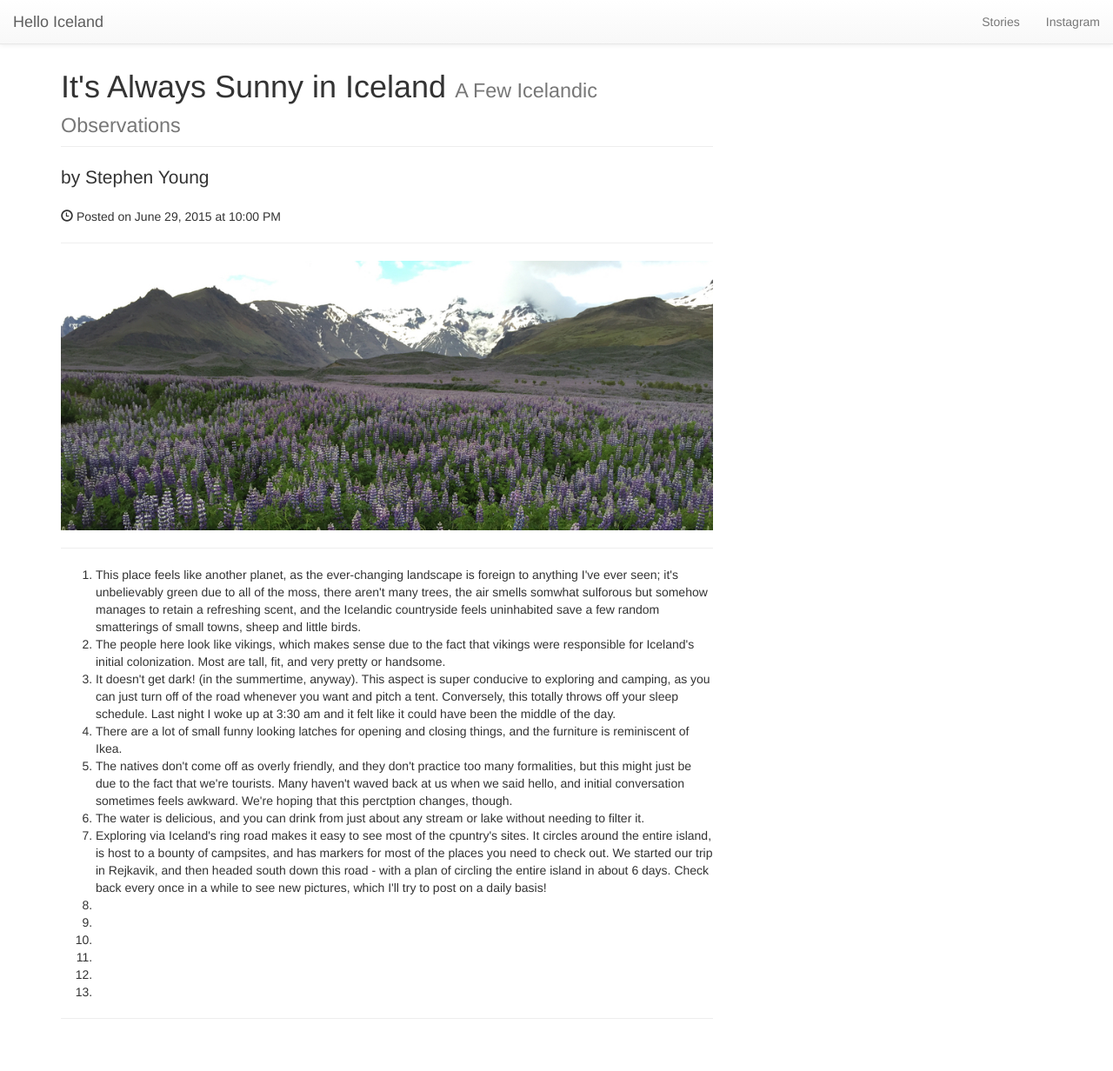
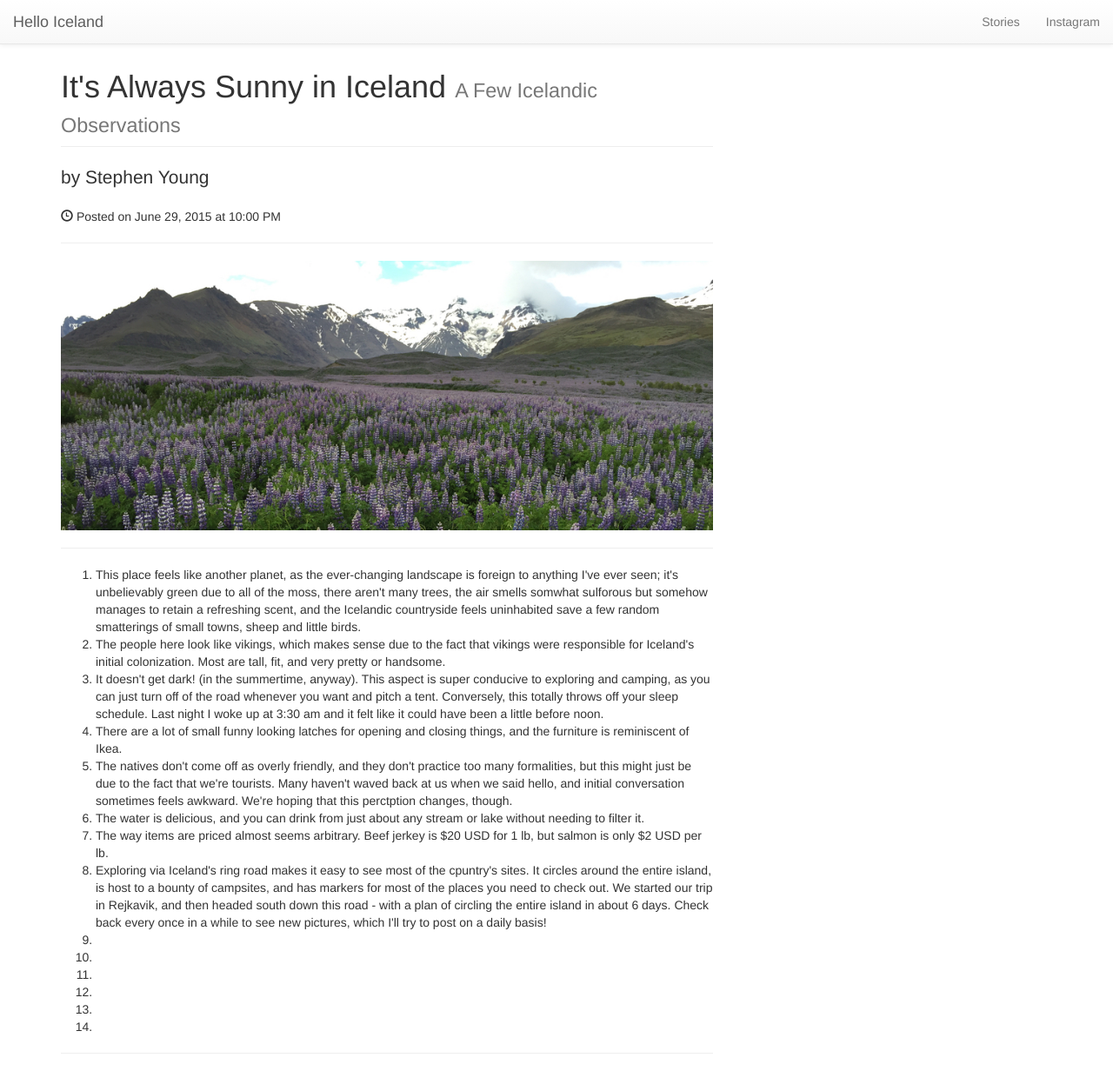
Before and after one commit to StephenJayYoung/Iceland, a Jekyll site: the page stories.html, which Jekyll copies as it is, in a window 1280 px wide and 1232 px high. Shown: the whole window at 87% size. Built offline with Jekyll 4.4.1, drawn with Linux system fonts in a browser that asks for light colours; nearby versions of some CDN libraries; Markdown is read by kramdown in place of the engine named in the settings.

Commit message:
edits to stories page

```diff
--- a/stories.html
+++ b/stories.html
@@ -79,11 +79,12 @@
                     <ol>
                         <li>This place feels like another planet, as the ever-changing landscape is foreign to anything I've ever seen; it's unbelievably green due to all of the moss, there aren't many trees, the air smells somwhat sulforous but somehow manages to retain a refreshing scent, and the Icelandic countryside feels uninhabited save a few random smatterings of small towns, sheep and little birds.</li>
                         <li>The people here look like vikings, which makes sense due to the fact that vikings were responsible for Iceland's initial colonization. Most are tall, fit, and very pretty or handsome.</li>
-                        <li>It doesn't get dark! (in the summertime, anyway). This aspect is super conducive to exploring and camping, as you can just turn off of the road whenever you want and pitch a tent. Conversely, this totally throws off your sleep schedule. Last night I woke up at 3:30 am and it felt like it could have been the middle of the day. </li>
+                        <li>It doesn't get dark! (in the summertime, anyway). This aspect is super conducive to exploring and camping, as you can just turn off of the road whenever you want and pitch a tent. Conversely, this totally throws off your sleep schedule. Last night I woke up at 3:30 am and it felt like it could have been a little before noon. </li>
                         <!-- <img class="img-responsive" src="img/IMG_0406.JPG" alt="image"> -->
                         <li>There are a lot of small funny looking latches for opening and closing things, and the furniture is reminiscent of Ikea.</li>
                         <li>The natives don't come off as overly friendly, and they don't practice too many formalities, but this might just be due to the fact that we're tourists. Many haven't waved back at us when we said hello, and initial conversation sometimes feels awkward. We're hoping that this perctption changes, though. </li>
                         <li>The water is delicious, and you can drink from just about any stream or lake without needing to filter it.</li>
+                        <li>The way items are priced almost seems arbitrary. Beef jerkey is $20 USD for 1 lb, but salmon is only $2 USD per lb.</li>
                         <li>Exploring via Iceland's ring road makes it easy to see most of the cpuntry's sites. It circles around the entire island, is host to a bounty of campsites, and has markers for most of the places you need to check out. We started our trip in Rejkavik, and then headed south down this road - with a plan of circling the entire island in about 6 days. Check back every once in a while to see new pictures, which I'll try to post on a daily basis! </li>
                         <!-- <img class="img-responsive" src="img/IMG_0406.JPG" alt="image"> -->
                         <li></li>
```
